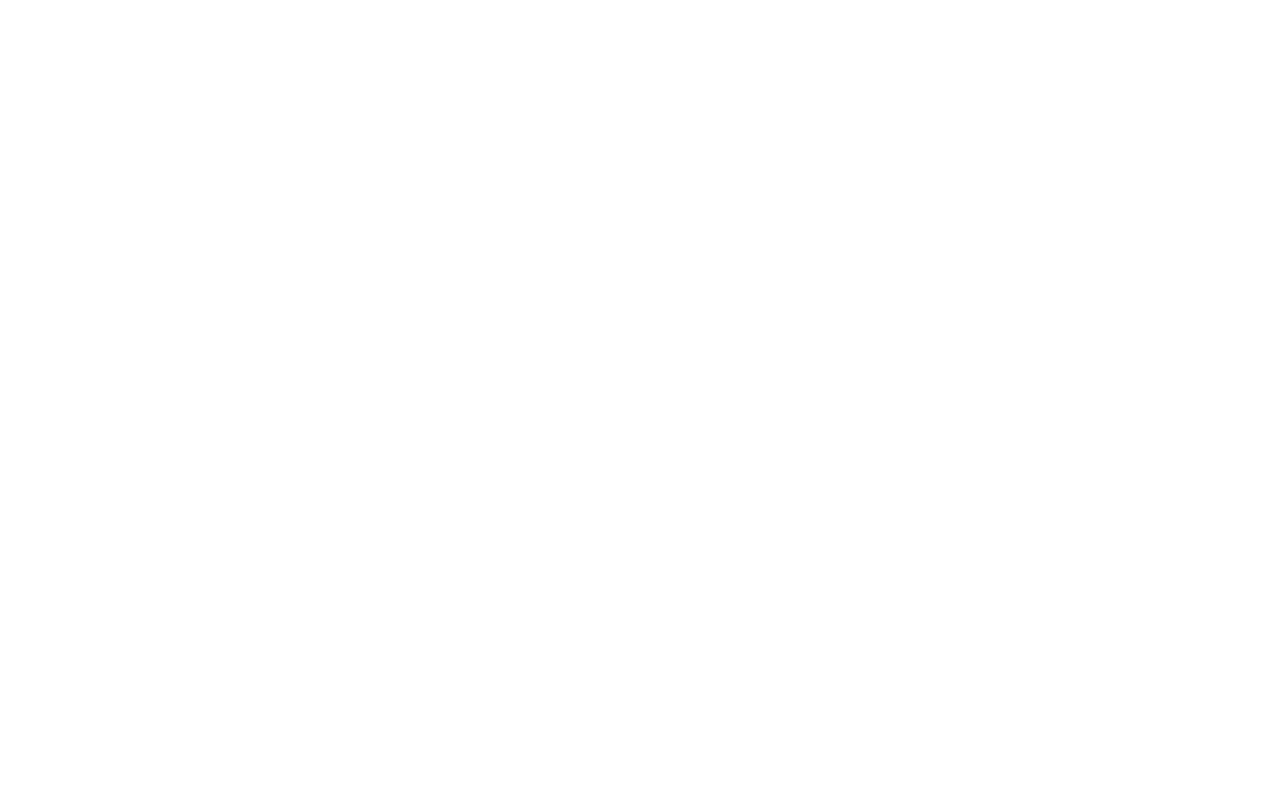
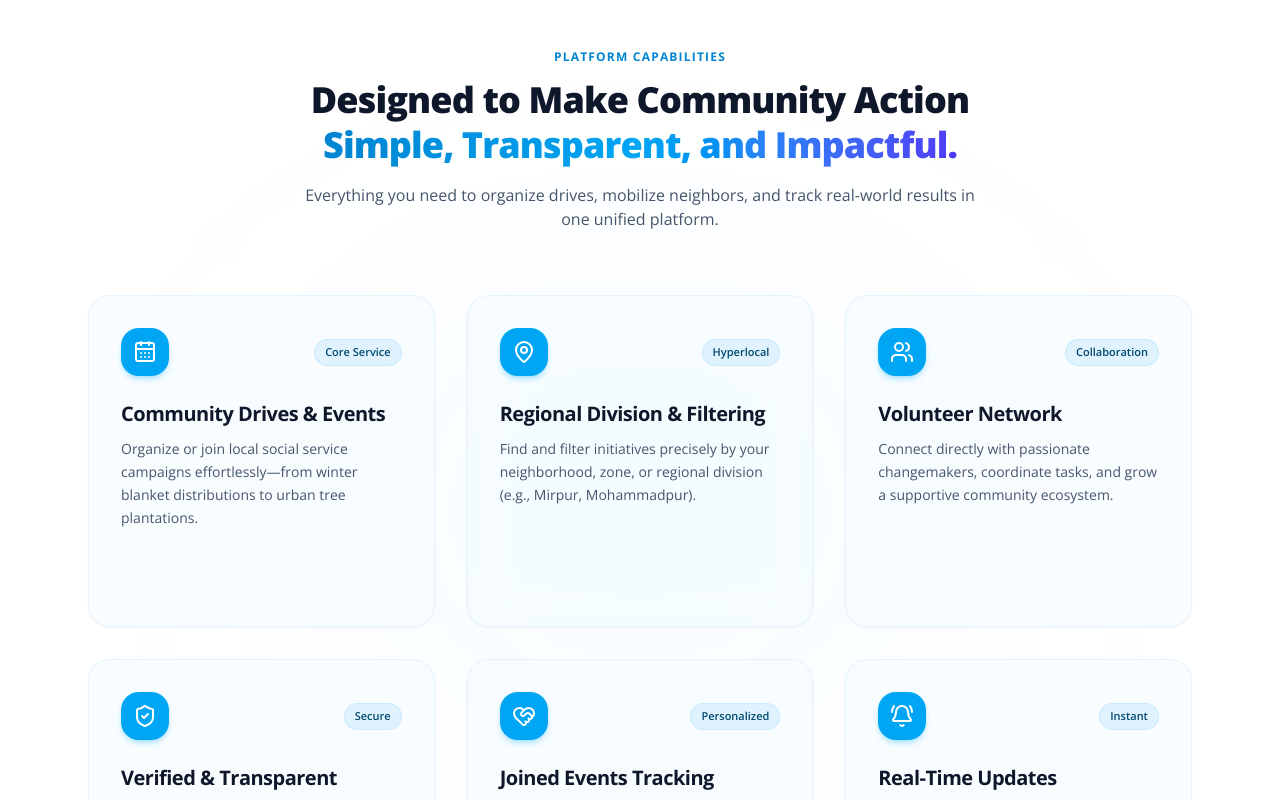
Before and after one commit to Murad114370/neighboraid, a Next.js app: page / in a window 1280 px wide. Shown: the part 800-1600 px from the top of the page. Before the commit the page ends 800 px from the top, so only its background shows below. Built offline with nearby package versions, Linux system fonts and the light colour scheme.

Commit message:
featur section component added

```diff
--- a/src/app/layout.tsx
+++ b/src/app/layout.tsx
@@ -4,6 +4,7 @@ import { ThemeProvider } from "next-themes";
 import "./globals.css";
 import Navbar from "../components/navbar";
 import HeroBanner from "@/components/HeroBanner";
+import FeaturesSection from "@/components/FeaturesSection";
 
 const OpenSans = Open_Sans({
   subsets: ["latin"],
@@ -28,6 +29,7 @@ export default function RootLayout({ children }: LayoutProps<"/">) {
           {children}
           <Navbar></Navbar>
           <HeroBanner></HeroBanner>
+          <FeaturesSection></FeaturesSection>
         </ThemeProvider>
       </body>
     </html>
--- /dev/null
+++ b/src/components/FeaturesSection.tsx
@@ -0,0 +1,132 @@
+"use client";
+
+import {
+  CalendarDays,
+  MapPin,
+  ShieldCheck,
+  Users,
+  HeartHandshake,
+  BellRing,
+  type LucideIcon
+} from "lucide-react";
+
+interface FeatureItem {
+  icon: LucideIcon;
+  title: string;
+  description: string;
+  badge?: string;
+}
+
+const FEATURES_DATA: FeatureItem[] = [
+  {
+    icon: CalendarDays,
+    title: "Community Drives & Events",
+    description: "Organize or join local social service campaigns effortlessly—from winter blanket distributions to urban tree plantations.",
+    badge: "Core Service",
+  },
+  {
+    icon: MapPin,
+    title: "Regional Division & Filtering",
+    description: "Find and filter initiatives precisely by your neighborhood, zone, or regional division (e.g., Mirpur, Mohammadpur).",
+    badge: "Hyperlocal",
+  },
+  {
+    icon: Users,
+    title: "Volunteer Network",
+    description: "Connect directly with passionate changemakers, coordinate tasks, and grow a supportive community ecosystem.",
+    badge: "Collaboration",
+  },
+  {
+    icon: ShieldCheck,
+    title: "Verified & Transparent",
+    description: "Every campaign undergoes verification to ensure total transparency, secure tracking, and maximum community trust.",
+    badge: "Secure",
+  },
+  {
+    icon: HeartHandshake,
+    title: "Joined Events Tracking",
+    description: "Keep track of all the social drives you have signed up for, manage your schedules, and get timely updates.",
+    badge: "Personalized",
+  },
+  {
+    icon: BellRing,
+    title: "Real-Time Updates",
+    description: "Receive instant feedback notifications and alerts regarding schedule changes or new requirements in your area.",
+    badge: "Instant",
+  },
+];
+
+export default function FeaturesSection() {
+  return (
+    <section
+      aria-label="Platform features"
+      className="relative overflow-hidden bg-white py-20 sm:py-28 dark:bg-slate-950 border-b border-sky-100 dark:border-sky-950 transition-colors"
+    >
+      {/* Background Subtle Gradient Glow */}
+      <div className="absolute top-1/2 left-1/2 -translate-x-1/2 -translate-y-1/2 w-[600px] h-[300px] bg-sky-400/5 blur-[140px] rounded-full pointer-events-none dark:bg-sky-500/5" />
+
+      <div className="relative z-10 mx-auto max-w-6xl px-4 sm:px-6">
+
+        {/* Section Header */}
+        <div className="mx-auto max-w-2xl text-center mb-16">
+          <h2 className="text-xs font-bold uppercase tracking-widest text-sky-600 dark:text-sky-400 mb-3">
+            Platform Capabilities
+          </h2>
+          <p className="text-3xl sm:text-4xl font-extrabold tracking-tight text-slate-900 dark:text-white leading-tight">
+            Designed to Make Community Action <br />
+            <span className="bg-gradient-to-r from-sky-600 via-sky-500 to-indigo-600 bg-clip-text text-transparent">
+              Simple, Transparent, and Impactful.
+            </span>
+          </p>
+          <p className="mt-4 text-base text-slate-600 dark:text-slate-300">
+            Everything you need to organize drives, mobilize neighbors, and track real-world results in one unified platform.
+          </p>
+        </div>
+
+        {/* Features Grid */}
+        <div className="grid grid-cols-1 md:grid-cols-2 lg:grid-cols-3 gap-6 sm:gap-8">
+          {FEATURES_DATA.map((feature, index) => {
+            const Icon = feature.icon;
+            return (
+              <div
+                key={index}
+                className="group relative flex flex-col justify-between rounded-3xl border border-sky-100/80 bg-sky-50/40 p-8 shadow-xs backdrop-blur-xl transition-all duration-300 hover:-translate-y-1.5 hover:border-sky-300 hover:bg-white hover:shadow-xl hover:shadow-sky-900/5 dark:border-sky-900/40 dark:bg-slate-900/60 dark:hover:border-sky-700 dark:hover:bg-slate-900"
+              >
+                <div>
+                  {/* Top Icon & Badge Row */}
+                  <div className="flex items-center justify-between mb-6">
+                    <div className="size-12 rounded-2xl bg-sky-500 text-white flex items-center justify-center shadow-md shadow-sky-500/25 transition-transform duration-300 group-hover:scale-110 group-hover:bg-sky-600">
+                      <Icon aria-hidden="true" className="size-6" />
+                    </div>
+                    {feature.badge && (
+                      <span className="inline-flex items-center px-2.5 py-1 rounded-full text-[11px] font-semibold bg-sky-100 text-sky-900 dark:bg-sky-950 dark:text-sky-300 border border-sky-200/60 dark:border-sky-800/60">
+                        {feature.badge}
+                      </span>
+                    )}
+                  </div>
+
+                  {/* Title */}
+                  <h3 className="text-xl font-bold text-slate-900 dark:text-white mb-2.5 tracking-tight group-hover:text-sky-600 dark:group-hover:text-sky-400 transition-colors">
+                    {feature.title}
+                  </h3>
+
+                  {/* Description */}
+                  <p className="text-sm text-slate-600 dark:text-slate-300 leading-relaxed font-normal">
+                    {feature.description}
+                  </p>
+                </div>
+
+                {/* Bottom subtle accent line */}
+                <div className="mt-8 pt-4 border-t border-sky-100/60 dark:border-sky-900/40 flex items-center justify-between text-xs font-semibold text-sky-600 dark:text-sky-400 opacity-0 group-hover:opacity-100 transition-opacity duration-300">
+                  <span>Learn more</span>
+                  <span aria-hidden="true">&rarr;</span>
+                </div>
+              </div>
+            );
+          })}
+        </div>
+
+      </div>
+    </section>
+  );
+}
```
